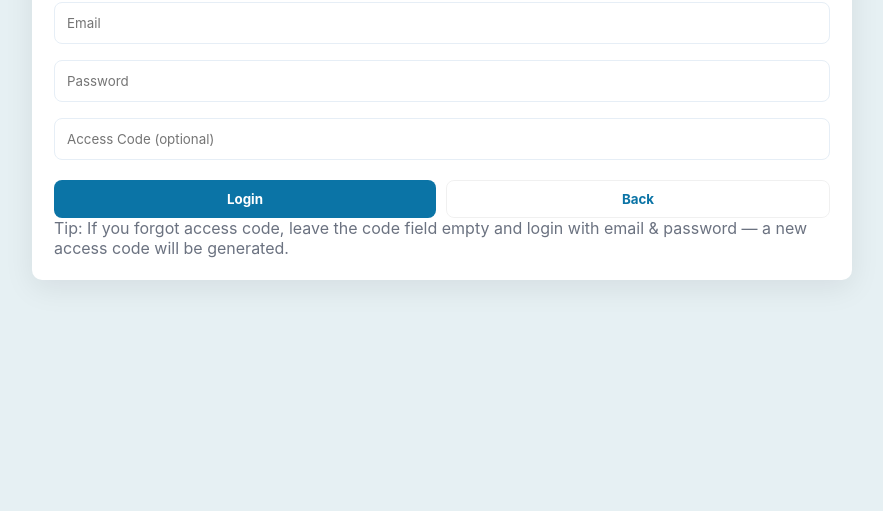
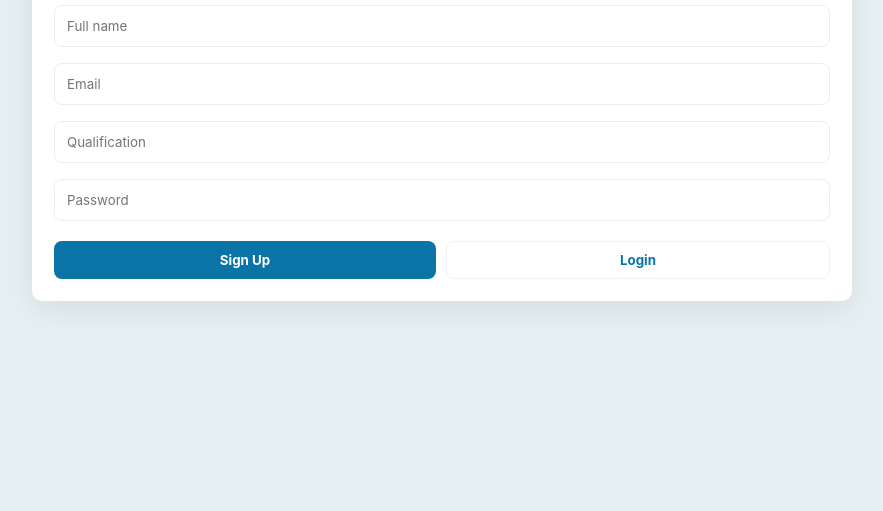
Before and after one commit to banti200/gexam, a plain HTML site: page login.html in a window 1280 px wide. Shown: the part 289-800 px from the top of the page, without its empty margins (198-1081 px from the left). Drawn offline with Linux system fonts and the light colour scheme.

Commit message:
Update login.html

```diff
--- a/login.html
+++ b/login.html
@@ -1,10 +1,13 @@
 <!doctype html>
-<html><head><meta charset="utf-8"><meta name="viewport" content="width=device-width,initial-scale=1"><title>Login</title>
+<html><head><meta charset="utf-8"><meta name="viewport" content="width=device-width,initial-scale=1"><title>Nayan Govt Exam Prep</title>
 <link rel="stylesheet" href="style.css"></head><body>
-<main class="main-center"><div class="card auth-card"><h2>Login</h2>
-<form id="loginForm" class="form"><input id="li_email" type="email" placeholder="Email" required>
-<input id="li_password" type="password" placeholder="Password" required>
-<input id="li_code" placeholder="Access Code (optional)">
-<div class="row"><button type="submit" class="btn primary">Login</button><button id="backsignup" type="button" class="btn outline">Back</button></div></form>
-<div id="loginMsg" class="muted small"></div><div class="muted small">Tip: If you forgot access code, leave the code field empty and login with email & password — a new access code will be generated.</div></div></main>
+<main class="main-center"><div class="card auth-card"><h1>Nayan Govt Exam Preparation</h1>
+<p class="muted">Signup to receive your secure access code. Keep it confidential.</p>
+<form id="signupForm" class="form">
+<input id="name" placeholder="Full name" required>
+<input id="email" type="email" placeholder="Email" required>
+<input id="qual" placeholder="Qualification" required>
+<input id="password" type="password" placeholder="Password" required>
+<div class="row"><button type="submit" class="btn primary">Sign Up</button><button id="toLogin" type="button" class="btn outline">Login</button></div>
+</form><div id="signupMsg" class="muted small"></div></div></main>
 <script src="script.js"></script></body></html>
```
